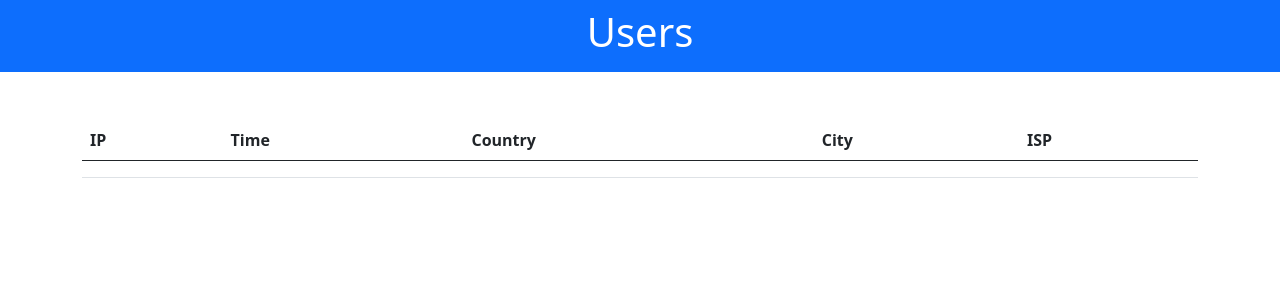
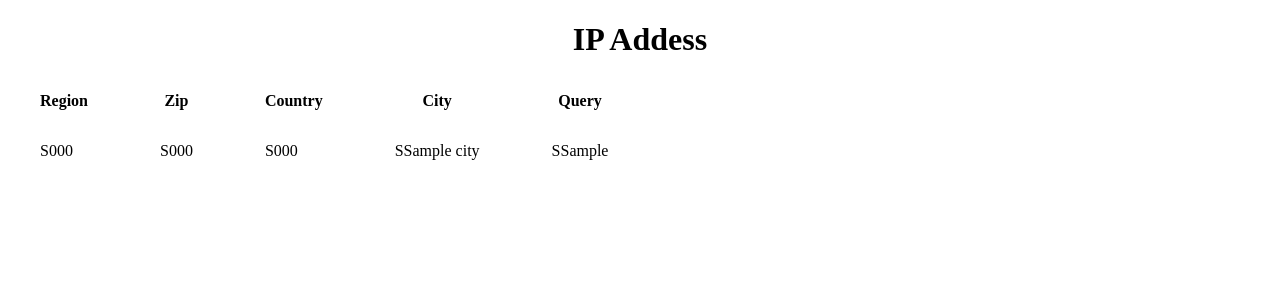
Before and after one commit to avigyanavi/nmap_Frontend, a Django app: template nhome/templates/nhome/users.html in a window 1280 px wide. Shown: the top 300 px of the page. Run offline with Django 4.2, Linux system fonts and the light colour scheme; the template is opened without the code that fills it: most values are stand-ins (such as "Sample title", 1, 10 or a date in 2020); lists and menus that the app fills with data are empty; some libraries are stand-ins or nearby versions.

Commit message:
Revert "Added API and users.html template"
This reverts commit b17b0038b0ef93c707bdf2e06ed5600a46efd715.

```diff
--- a/nhome/templates/nhome/home.html
+++ b/nhome/templates/nhome/home.html
@@ -30,7 +30,7 @@
   </h1>
   <ul id="NavBar">
     <li><a href="{% url 'home' %}">Home</a></li>
-    <li><a href="{% url 'users' %}">Scan Me Now</a></li>
+    <li><a href="{% url 'scans' %}">Previous Scan Reports</a></li>
     <li><a href="{% url 'hosts' %}">Latest Scan</a></li>
     <li><a href="{% url 'aboutme' %}">About Me</a></li>
     <li style="float:right"><a href="{% url 'help' %}">Help</a></li>
--- a/nhome/templates/nhome/users.html
+++ b/nhome/templates/nhome/users.html
@@ -1,36 +1,48 @@
+{% load static %}
 <!doctype html>
 <html lang="en">
-    <head>
-        <!-- Required meta tags -->
-        <meta charset="utf-8">
-        <meta name="viewport" content="width=device-width, initial-scale=1">
-        <!-- Bootstrap CSS -->
-        <link href="https://cdn.jsdelivr.net/npm/bootstrap@5.0.2/dist/css/bootstrap.min.css" rel="stylesheet" integrity="sha384-EVSTQN3/azprG1Anm3QDgpJLIm9Nao0Yz1ztcQTwFspd3yD65VohhpuuCOmLASjC" crossorigin="anonymous">
-        <script src="https://cdn.jsdelivr.net/npm/bootstrap@5.0.2/dist/js/bootstrap.bundle.min.js" integrity="sha384-MrcW6ZMFYlzcLA8Nl+NtUVF0sA7MsXsP1UyJoMp4YLEuNSfAP+JcXn/tWtIaxVXM" crossorigin="anonymous"></script>
-          <title>WhoIsIP API</title>
-    </head>
+<head>
+  <meta charset="utf-8">
+  <meta name="viewport" content="width=device-width, initial-scale=1">
+  <title>Interactive Nmap</title>
+  <meta name="description" content="Help for nmap Frontend">
+  <meta name="avi" content="SitePoint">
+
+  <meta property="og:title" content="Interactive Nmap">
+  <meta property="og:type" content="website">
+  <meta property="og:url" content="https://www.napp.com/hosts">
+  <meta property="og:description" content="A simple frontend webapp for nmap tool">
+  <meta property="og:image" content="image100.png">
+
+
+  <link rel="stylesheet" type="text/css" href="{% static '/nhome/styles.css' %}">
+
+    <script src="https://ajax.googleapis.com/ajax/libs/jqueryui/1.8/jquery-ui.min.js"></script>
+    <script src="http://ajax.googleapis.com/ajax/libs/jquery/1.9.1/jquery.min.js"></script>
+    <script src="{% static '/nhome/scripts.js' %}"></script>
+  </head>
     <body>
-        <div class="container-fluid p-2 bg-primary text-white text-center">
-            <h1>Users</h1>
+        <div class="container">
+            <h1>IP Addess</h1>
         </div>
-        <div class="container mt-5">
+        <div class="container2">
             <table class="table">
                 <thead>
                     <tr>
-                        <th>IP</th>
-                        <th>Time</th>
+                        <th>Region</th>
+                        <th>Zip</th>
                         <th>Country</th>
                         <th>City</th>
-                        <th>ISP</th>
+                        <th>Query</th>
                     </tr>
                 </thead>
                 <tbody>
                     <tr>
-                        <td>{{ user.ip }}</td>
-                        <td>{{ user.current_time }}</td>
-                        <td>{{ user.country }}</td>
-                        <td>{{ user.city }}</td>
-                        <td>{{ user.isp }}</td>
+                        <td>S{{ ip2.region_code }}</td>
+                        <td>S{{ ip2.zip }}</td>
+                        <td>S{{ ip2.country_code }}</td>
+                        <td>S{{ ip2.city }}</td>
+                        <td>S{{ ip2.ip }}</td>
                     </tr>
                 </tbody>
             </table>
--- a/nhome/urls.py
+++ b/nhome/urls.py
@@ -12,5 +12,4 @@ urlpatterns = [
     path('scans/', views.scans, name='scans'),
     path('hosts/', views.hosts, name='hosts'),
     path('signin/', views.signin, name='signin'),
-    path('users/', views.users, name='users'),
 ]
```
Also changed, not shown: nhome/views.py (+7 -10 lines).
